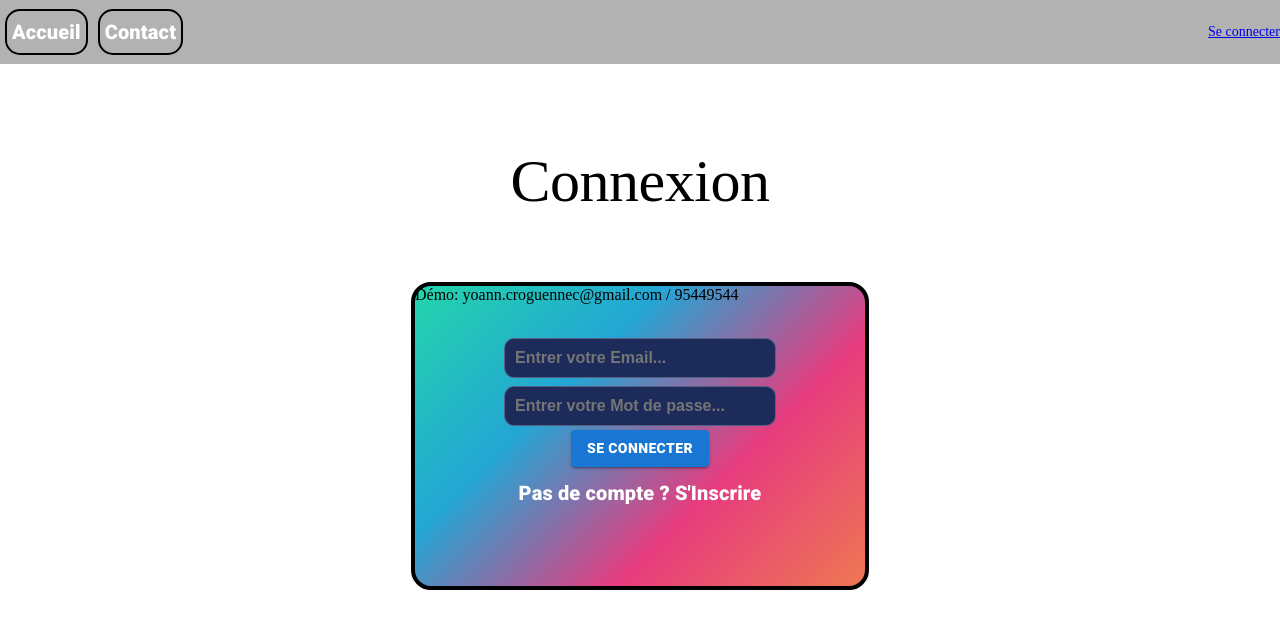
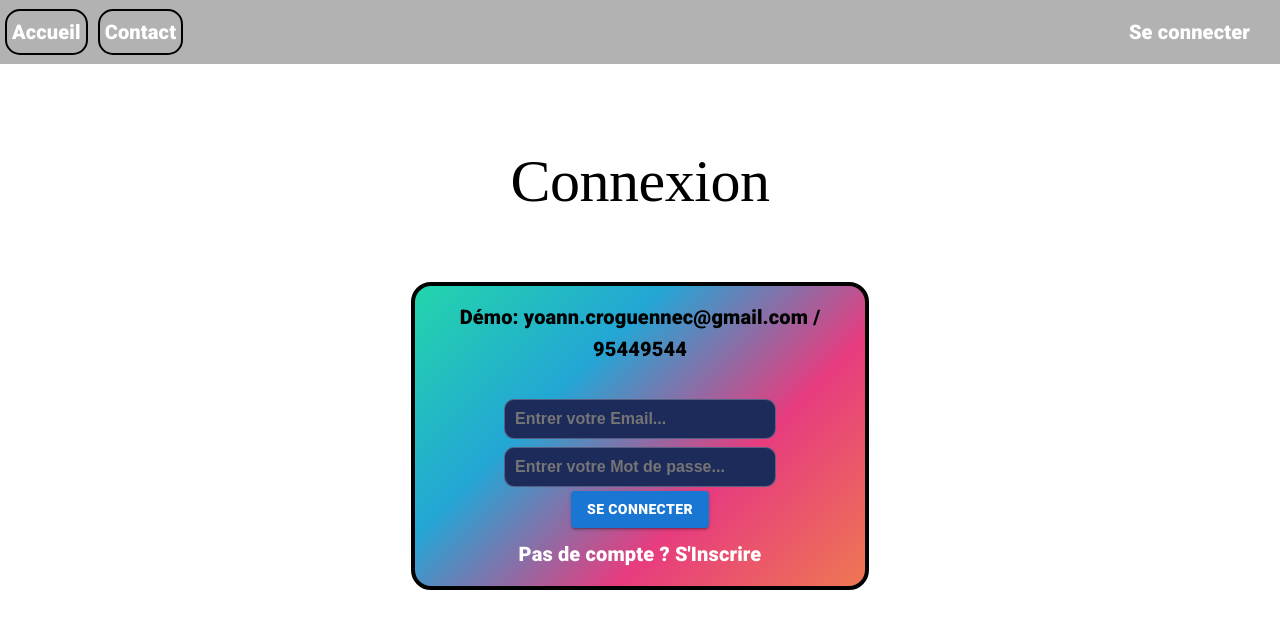
Before and after one commit to yoanncroguennec/Project1_MERN_NextAuthPrismaMongoDB, a Next.js app: page /auth/login in a window 1280 px wide. Shown: the top 628 px of the page. Built offline with nearby package versions, Linux system fonts and the light colour scheme; no server answers.

Commit message:
first commit

```diff
--- a/app/(ecommerce)/auth/login/page.jsx
+++ b/app/(ecommerce)/auth/login/page.jsx
@@ -100,7 +100,7 @@ export default function Login() {
       <TypoTitlePage variant={matches ? "h4" : "h2"}>Connexion</TypoTitlePage>
 
       <div style={BoxLogin}>
-        <Typography variant=''>Démo: yoann.croguennec@gmail.com / 95449544</Typography>
+        <Typography align="center" sx={{ paddingTop: "15px"}} variant='h6'>Démo: yoann.croguennec@gmail.com / 95449544</Typography>
         <form onSubmit={loginUser} style={stylesForm}>
           <input
             id='email'
--- a/app/components/layouts/navbar/Navbar.jsx
+++ b/app/components/layouts/navbar/Navbar.jsx
@@ -32,6 +32,13 @@ export default function Navbar() {
     height: "80px",
     width: "80px",
   }
+
+  const stylesLink = {
+    color: "#FFF",
+    marginRight: "30px",
+    textDecoration: "none"
+  }
+
   //////////////////// JS ////////////////////
   const { data: session } = useSession();
   console.log(session);
@@ -80,7 +87,7 @@ export default function Navbar() {
           <Typography variant='h6'>{session?.user?.email}</Typography>
         </div>
       ) : (
-        <Link href='/auth/login'>Se connecter</Link>
+        <Link href='/auth/login' style={stylesLink}><Typography variant="h6">Se connecter</Typography></Link>
       )}
     </RootNavbar>
   );
```
